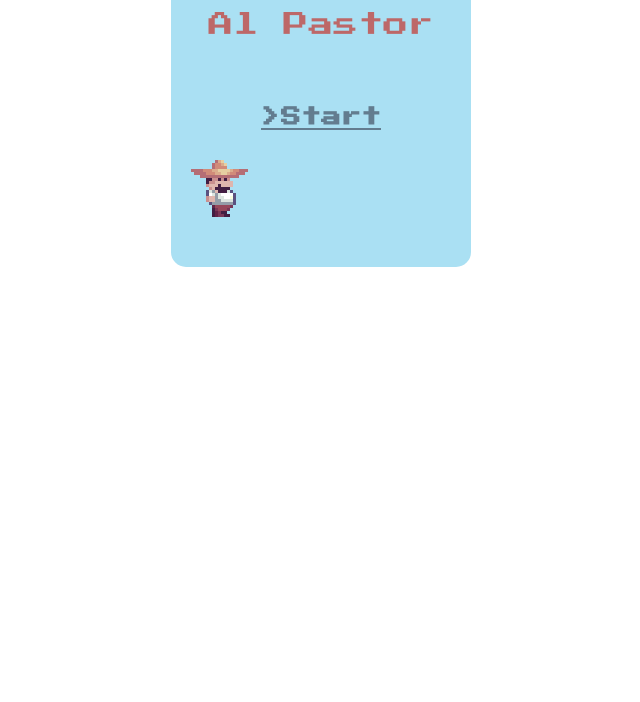
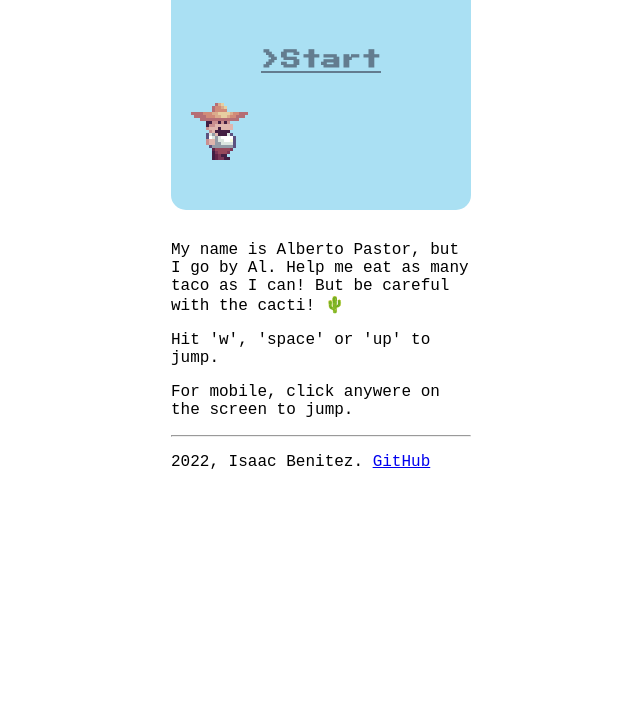
Before and after one commit to isacben/al-pastor-1, a plain HTML site: page index.html in a window 1280 px wide. Shown: the part 98-800 px from the top of the page, without its empty margins (319-959 px from the left). Drawn offline with Linux system fonts and the light colour scheme.

Commit message:
Added game description

```diff
--- a/index.html
+++ b/index.html
@@ -69,10 +69,15 @@
         #start button:hover {
           text-decoration: none;
         }
+        #description {
+          width: 300px;
+          font-size: 16px;
+          margin-top: 315px;
+          font-family: 'Courier New', Courier, monospace;
+        }
       </style>
 </head>
 <body>
-    <h1>Al Pastor 1</h1>
     <div id="container">
         <canvas id="canvas"></canvas>
         <div id="score">0</div>
@@ -81,6 +86,13 @@
         <div id="start">
           <button id="startbutton">>Start</button>
         </div>
+        <div id="description">
+          <p>My name is Alberto Pastor, but I go by Al. Help me eat as many taco as I can! But be careful with the cacti! &#127797;</p>
+          <p>Hit 'w', 'space' or 'up' to jump.</p>
+          <p>For mobile, click anywere on the screen to jump.</p>
+          <hr>
+          <p>2022, Isaac Benitez. <a href="https://github.com/isacben/al-pastor-1">GitHub</a></p>
+        </div>
     </div>
     <script src="src/index.js" type="module"></script>
 </body>
```
Also changed, not shown: 1 other file.
